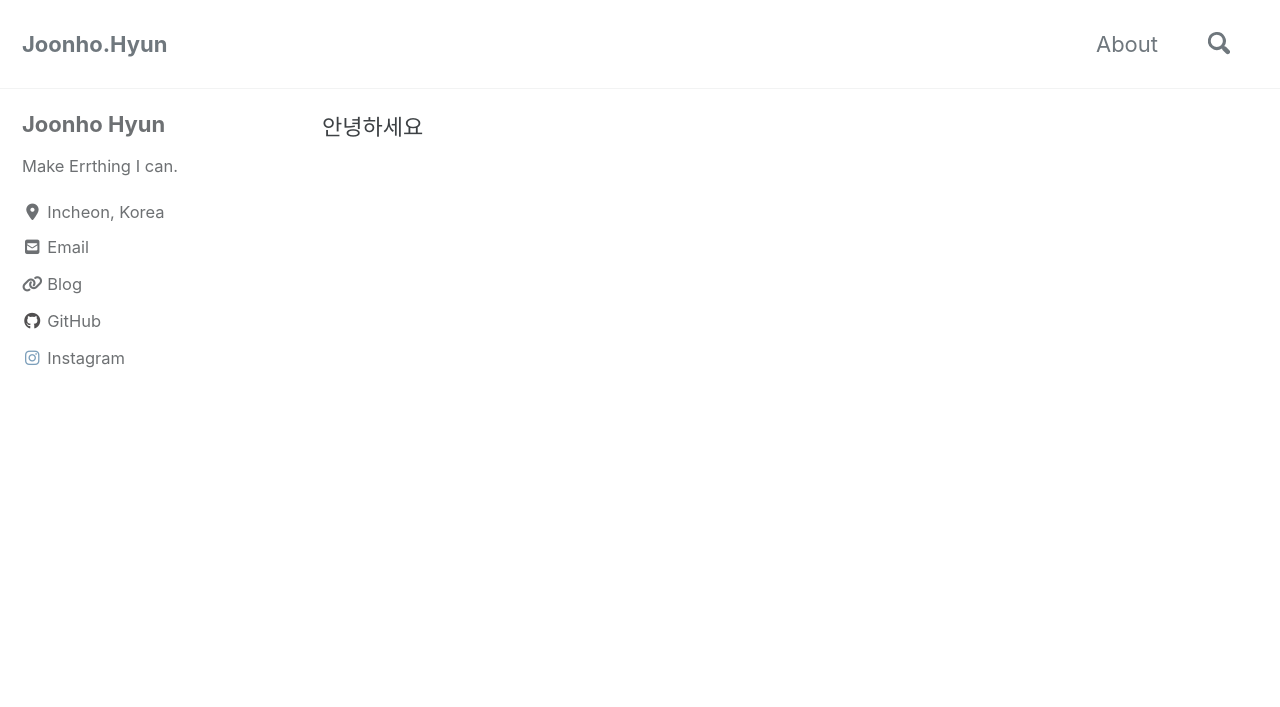
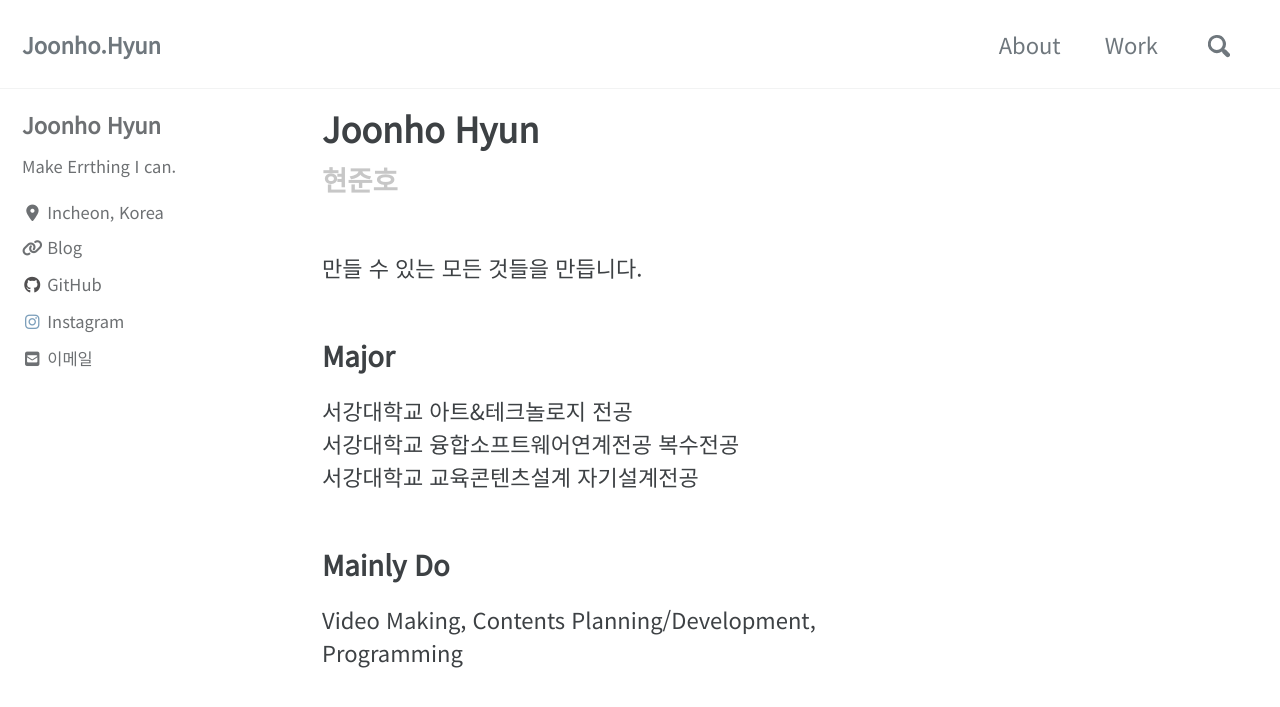
Before and after one commit to junoflow/junoflow.github.io, a Jekyll site: the page built from _pages/about.md, in a window 1280 px wide and 900 px high. Shown: the top 707 px of the window. Built offline with Jekyll 4.4.1, drawn with Linux system fonts in a browser that asks for light colours; cached includes are drawn as plain includes; nearby versions of some CDN libraries; our own code applies the rules of GitHub Pages for plain Markdown files.

Commit message:
nav & setting

```diff
--- a/_config.yml
+++ b/_config.yml
@@ -97,11 +97,11 @@
   avatar           : # path of avatar image, e.g. "/assets/images/bio-photo.jpg"
   bio              : "Make Errthing I can."
   location         : "Incheon, Korea"
-  email            : # "wnsgh9606@naver.com"
+  email            : "wnsgh9606@naver.com"
   links:
     - label: "Email"
       icon: "fas fa-fw fa-envelope-square"
-      url: "wnsgh9606@naver.com"
+      # url: "wnsgh9606@naver.com"
     - label: "Blog"
       icon: "fas fa-fw fa-link"
       url: "https://blog.naver.com/wnsgh9606"
@@ -282,7 +282,7 @@
 
   # _pages
   - scope:
-      path: ""
+      path: "_pages"
       type: pages
     values:
       layout: single
--- a/_data/navigation.yml
+++ b/_data/navigation.yml
@@ -2,6 +2,8 @@
 main:
   - title: "About"
     url: /about/
+  - title: "Work"
+    url: /work/
   # - title: "About"
   #   url: https://mmistakes.github.io/minimal-mistakes/about/
   # - title: "Sample Posts"
--- a/_layouts/archive.html
+++ b/_layouts/archive.html
@@ -20,6 +20,7 @@
   <div class="archive">
     {% unless page.header.overlay_color or page.header.overlay_image %}
       <h1 id="page-title" class="page__title">{{ page.title }}</h1>
+      <h2 id="page-subtitle" class="page__subtitle" style="color: #C7C7C7; margin-top: 0px; margin-bottom: 2em;">{{ page.subtitle }}</h2>
     {% endunless %}
     {{ content }}
   </div>
--- a/_pages/about.md
+++ b/_pages/about.md
@@ -1 +1,19 @@
-안녕하세요
+---
+title: "Joonho Hyun"
+subtitle: "현준호"
+layout: "archive"
+permalink: /about/
+main: true
+# project-header: true
+
+---
+
+만들 수 있는 모든 것들을 만듭니다.
+
+## Major
+서강대학교 아트&테크놀로지 전공 <br>
+서강대학교 융합소프트웨어연계전공 복수전공 <br>
+서강대학교 교육콘텐츠설계 자기설계전공 <br>
+
+## Mainly Do
+Video Making, Contents Planning/Development, Programming
--- a/assets/css/main.scss
+++ b/assets/css/main.scss
@@ -1,8 +1,13 @@
 ---
 # Only the main Sass file needs front matter (the dashes are enough)
 ---
+
+$sans-serif: 'Noto Sans KR';
 
 @charset "utf-8";
 
 @import "minimal-mistakes/skins/{{ site.minimal_mistakes_skin | default: 'default' }}"; // skin
 @import "minimal-mistakes"; // main partials
+
+
+@import url(https://fonts.googleapis.com/css?family=Noto+Sans+KR)
```
Also changed, not shown: _drafts/2020-03-01-test2.md (added, +8 -0 lines), _drafts/2020-03-31-test-test.md (added, +11 -0 lines), work/index.md (added, +13 -0 lines), index.md (line endings or trailing spaces).
